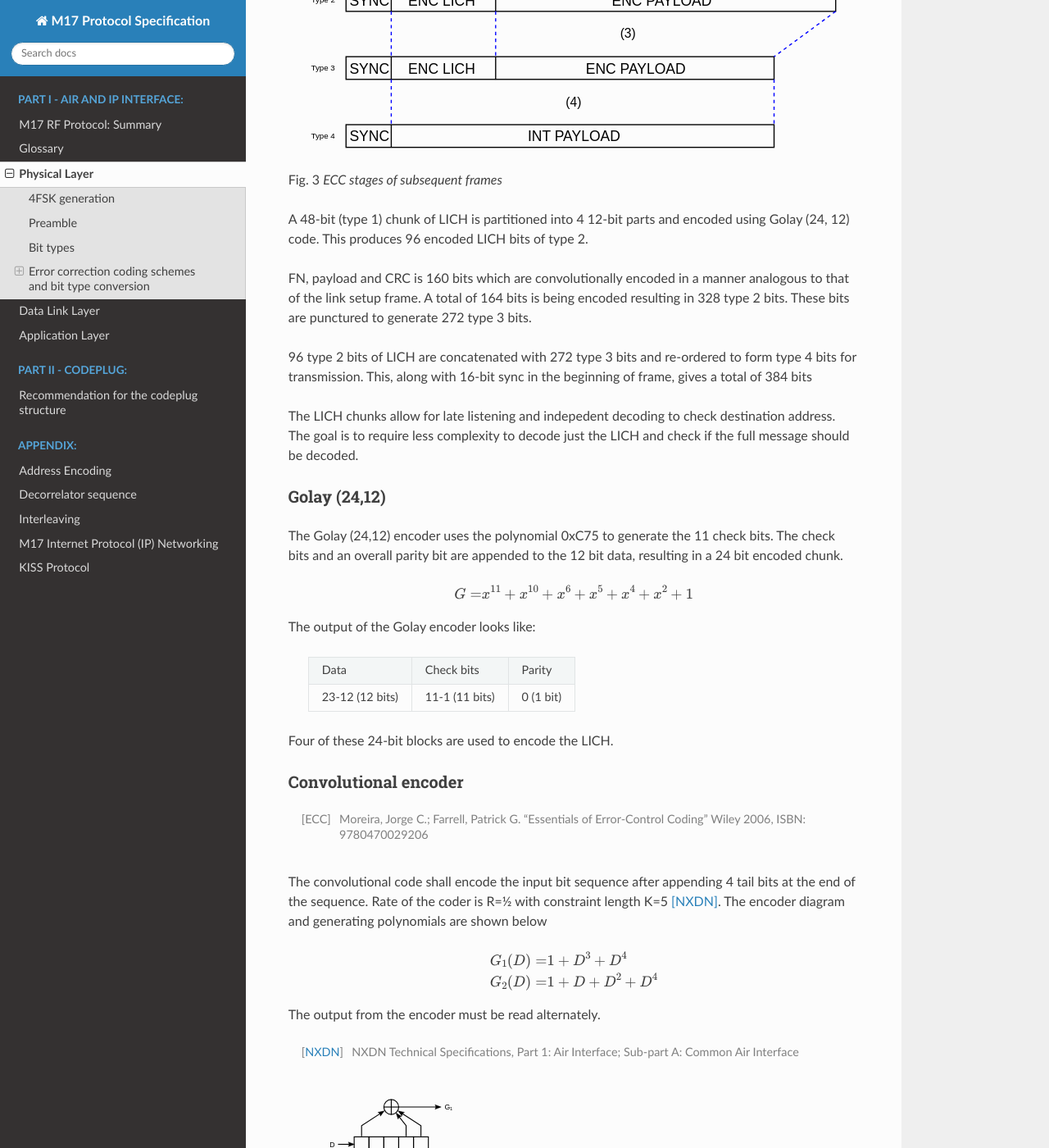
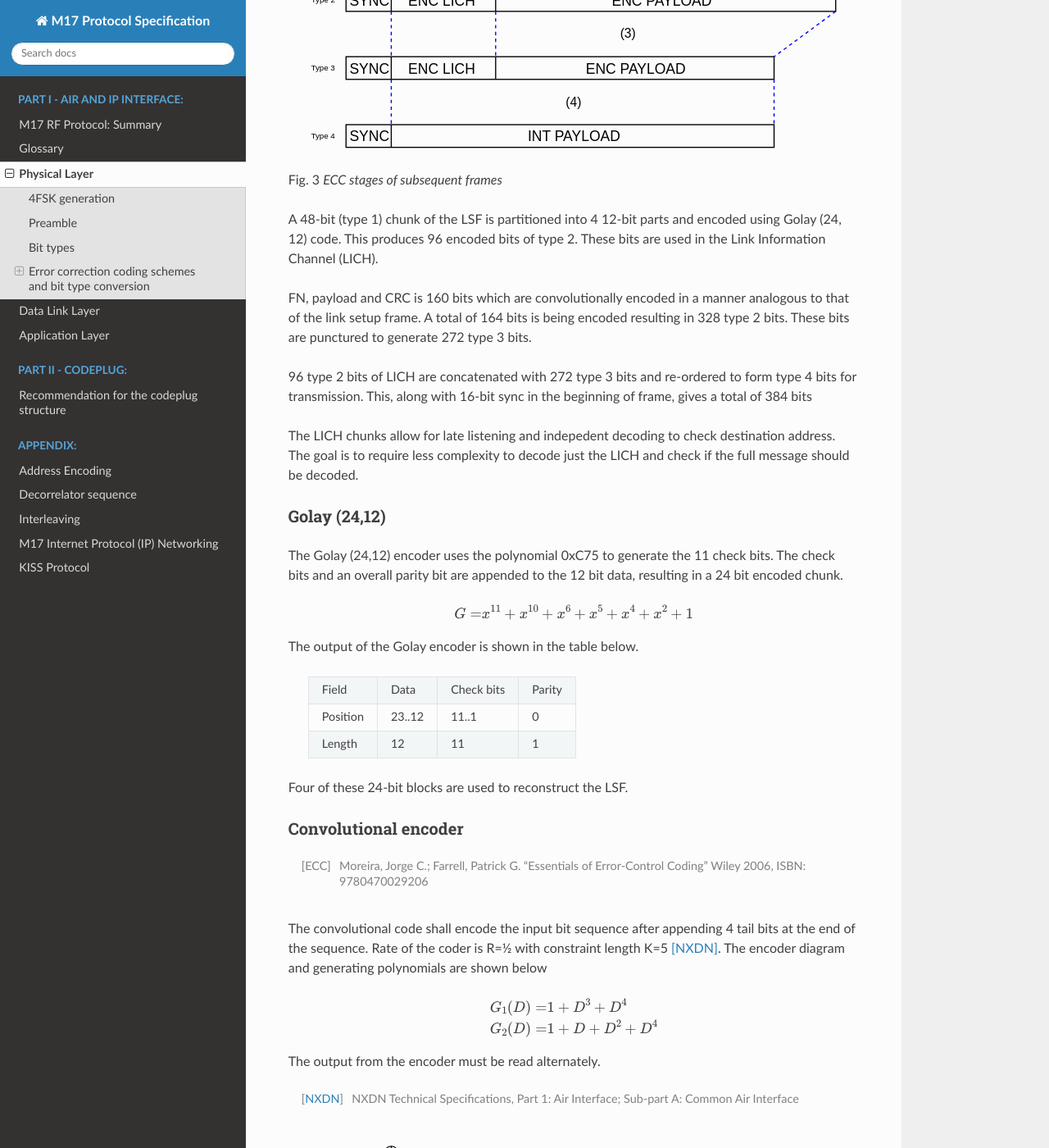
Before and after one commit to M17-Project/M17_spec, a Sphinx documentation site: the page built from docs/physical_layer.rst, in a window 1280 px wide and 1400 px high, scrolled down 2315 px. Shown: the whole window at 82% size. Built offline with Sphinx 7.4.7 and the Read the Docs theme 2.0.0, drawn with Linux system fonts in a browser that asks for light colours; some of the changed text lies outside the part shown.

Commit message:
Update physical_layer.rst

```diff
--- a/docs/physical_layer.rst
+++ b/docs/physical_layer.rst
@@ -94,7 +94,7 @@ Two distinct :term:`ECC`/:term:`FEC` schemes are used for different parts of
 the transmission.
 
 
-Link setup frame
+Link setup frame (LSF)
 ~~~~~~~~~~~~~~~~
 
 .. figure:: ../images/link_setup_frame_encoding.*
@@ -121,9 +121,9 @@ Subsequent frames
 
    ECC stages of subsequent frames
 
-A 48-bit (type 1) chunk of LICH is partitioned into 4 12-bit parts and
-encoded using Golay (24, 12) code. This produces 96 encoded LICH bits
-of type 2.
+A 48-bit (type 1) chunk of the LSF is partitioned into 4 12-bit parts and
+encoded using Golay (24, 12) code. This produces 96 encoded bits
+of type 2. These bits are used in the Link Information Channel (LICH).
 
 FN, payload and CRC is 160 bits which are convolutionally encoded in a manner
 analogous to that of the link setup frame. A total of 164 bits is
@@ -151,15 +151,17 @@ the 12 bit data, resulting in a 24 bit encoded chunk.
    G =& x^{11} + x^{10} + x^6 + x^5 + x^4 + x^2 + 1
    \end{align}
 
-The output of the Golay encoder looks like:
+The output of the Golay encoder is shown in the table below.
 
-   +-----------------+----------------+---------------+
-   | Data            | Check bits     | Parity        |
-   +-----------------+----------------+---------------+
-   | 23-12 (12 bits) | 11-1 (11 bits) | 0 (1 bit)     |
-   +-----------------+----------------+---------------+
+   +------------+----------+-------------+---------+
+   | Field      | Data     | Check bits  | Parity  |
+   +------------+----------+-------------+---------+
+   | Position   | 23..12   | 11..1       | 0       |
+   +------------+----------+-------------+---------+
+   | Length     | 12       | 11          | 1       |
+   +------------+----------+-------------+---------+
 
-Four of these 24-bit blocks are used to encode the LICH.
+Four of these 24-bit blocks are used to reconstruct the LSF.
 
 Convolutional encoder
 ~~~~~~~~~~~~~~~~~~~~~
```
Also changed, not shown: other parts of docs/physical_layer.rst (+1 -1 lines).
